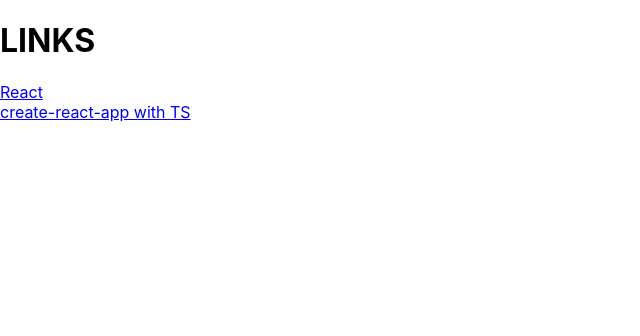
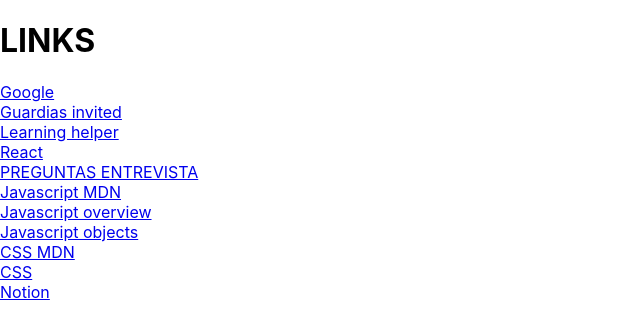
Before and after one commit to JosepConejero/my-links, a React (Create React App) app: page / in a window 1280 px wide. Shown: the top 336 px of the page, without its empty margins (0-640 px from the left). Built offline with nearby package versions, Linux system fonts and the light colour scheme.

Commit message:
Added several links

```diff
--- a/src/App.tsx
+++ b/src/App.tsx
@@ -1,8 +1,8 @@
-import React from "react";
 import "./App.css";
+import { ALink } from "./components/ALink";
 import provisionalLinks from "./data/provisional-links";
-import { MyLink } from "./components/MyLink";
 import { uniqueKey } from "./helpers/uniqueKey";
+import { MyLink } from "./react-app-env";
 
 /* <a
           className="App-link"
@@ -14,16 +14,23 @@
         </a> */
 
 function App() {
+  const getLinks = (): MyLink[] => {
+    return provisionalLinks;
+  };
+  const links = getLinks();
+
   return (
     <>
+      <div>
         <header>
           <h1>LINKS</h1>
         </header>
         <main>
-        {provisionalLinks.map((link) => (
-          <MyLink key={uniqueKey()} linkName={link.linkName} adress={link.address} />
+          {links.map((link) => (
+            <ALink key={uniqueKey()} linkName={link.linkName} address={link.address} order={link.order} folder={link.folder} />
           ))}
         </main>
+      </div>
     </>
   );
 }
--- /dev/null
+++ b/src/components/ALink.tsx
@@ -0,0 +1,13 @@
+import { MyLink } from "../react-app-env";
+
+export const ALink = ({ linkName, address, order, folder }: MyLink): JSX.Element => {
+  return (
+    <>
+      <div className="link-class">
+        <a href={address} target="_blank" rel="noopener noreferrer">
+          {linkName}
+        </a>
+      </div>
+    </>
+  );
+};
--- a/src/components/MyLink.tsx
+++ /dev/null
@@ -1,16 +0,0 @@
-interface MyLinkProps {
-  linkName: string;
-  adress: string;
-}
-
-export const MyLink = ({ linkName, adress }: MyLinkProps): JSX.Element => {
-  return (
-    <>
-      <div className="link-class">
-        <a href={adress} target="_blank" rel="noopener noreferrer">
-          {linkName}
-        </a>
-      </div>
-    </>
-  );
-};
--- a/src/data/provisional-links.ts
+++ b/src/data/provisional-links.ts
@@ -1,6 +1,19 @@
-export const provisionalLinks = [
-  { address: "https://reactjs.org", linkName: "React" },
-  { address: "https://create-react-app.dev/docs/adding-typescript/", linkName: "create-react-app with TS" },
+import { MyLink } from "../react-app-env";
+
+export const provisionalLinks: MyLink[] = [
+  // { address: "", linkName: "", order: 1, folder: "ROOT" },
+  { address: "https://google.es", linkName: "Google", order: 1, folder: "ROOT" },
+  { address: "https://guardias-invited.netlify.app/guardias", linkName: "Guardias invited", order: 1, folder: "ROOT" },
+  { address: "https://learning-helper-app.netlify.app/home", linkName: "Learning helper", order: 1, folder: "ROOT" },
+  { address: "https://reactjs.org", linkName: "React", order: 1, folder: "ROOT" },
+  //{ address: "https://create-react-app.dev/docs/adding-typescript/", linkName: "create-react-app with TS", order: 1, folder: "ROOT" },
+  { address: "https://github.com/sudheerj/reactjs-interview-questions", linkName: "PREGUNTAS ENTREVISTA", order: 1, folder: "ROOT" },
+  { address: "https://developer.mozilla.org/en-US/docs/Web/JavaScript", linkName: "Javascript MDN", order: 1, folder: "ROOT" },
+  { address: "https://developer.mozilla.org/en-US/docs/Web/JavaScript/Language_overview", linkName: "Javascript overview", order: 1, folder: "ROOT" },
+  { address: "https://developer.mozilla.org/en-US/docs/Web/JavaScript/Guide/Working_with_objects", linkName: "Javascript objects", order: 1, folder: "ROOT" },
+  { address: "https://developer.mozilla.org/en-US/docs/Learn/CSS", linkName: "CSS MDN", order: 1, folder: "ROOT" },
+  { address: "https://lenguajecss.com/css/introduccion/que-es-css/", linkName: "CSS", order: 1, folder: "ROOT" },
+  { address: "https://www.notion.so/PROGRAMMING-4d871bcb4af746019192b643380a55de", linkName: "Notion", order: 1, folder: "ROOT" },
 ];
 
 export default provisionalLinks;
```
Also changed, not shown: src/react-app-env.d.ts (+7 -0 lines). Lines whose indentation alone changed are shown as unchanged.
